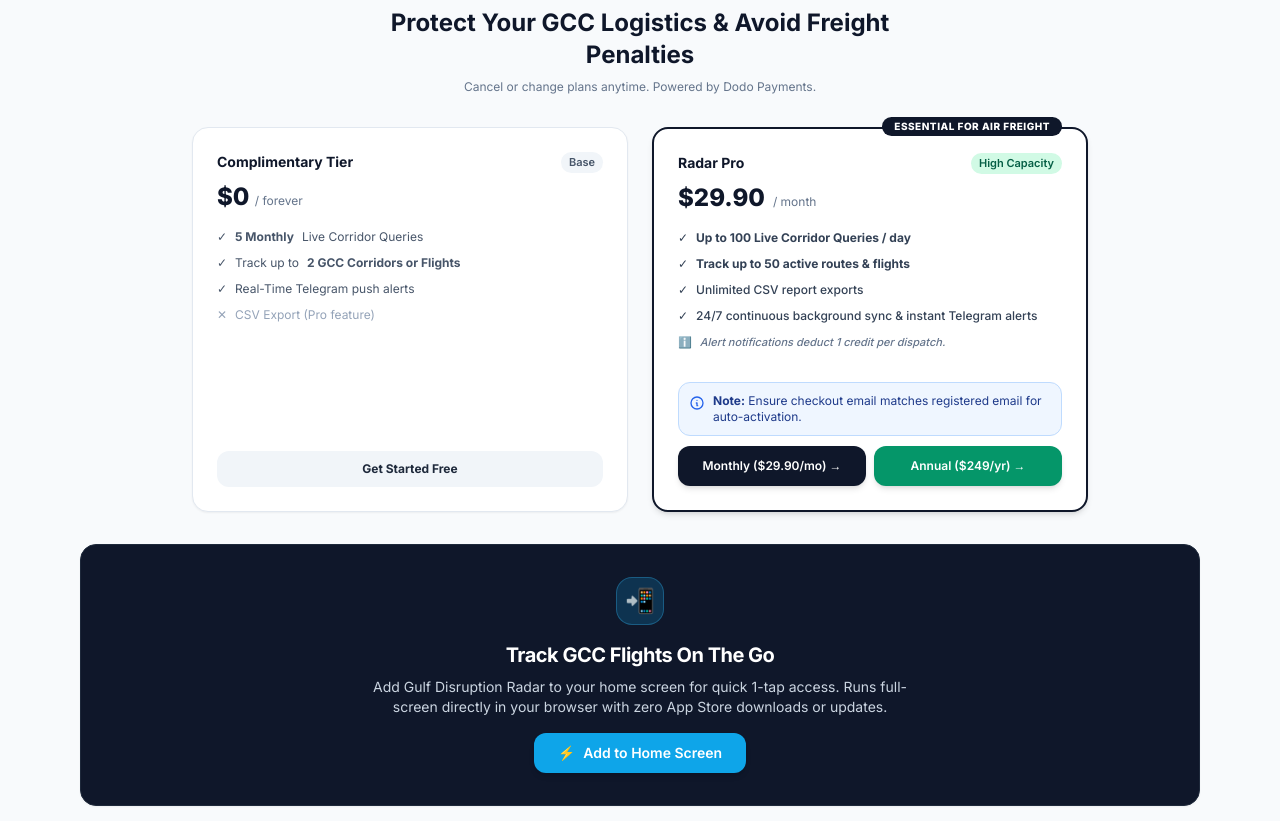
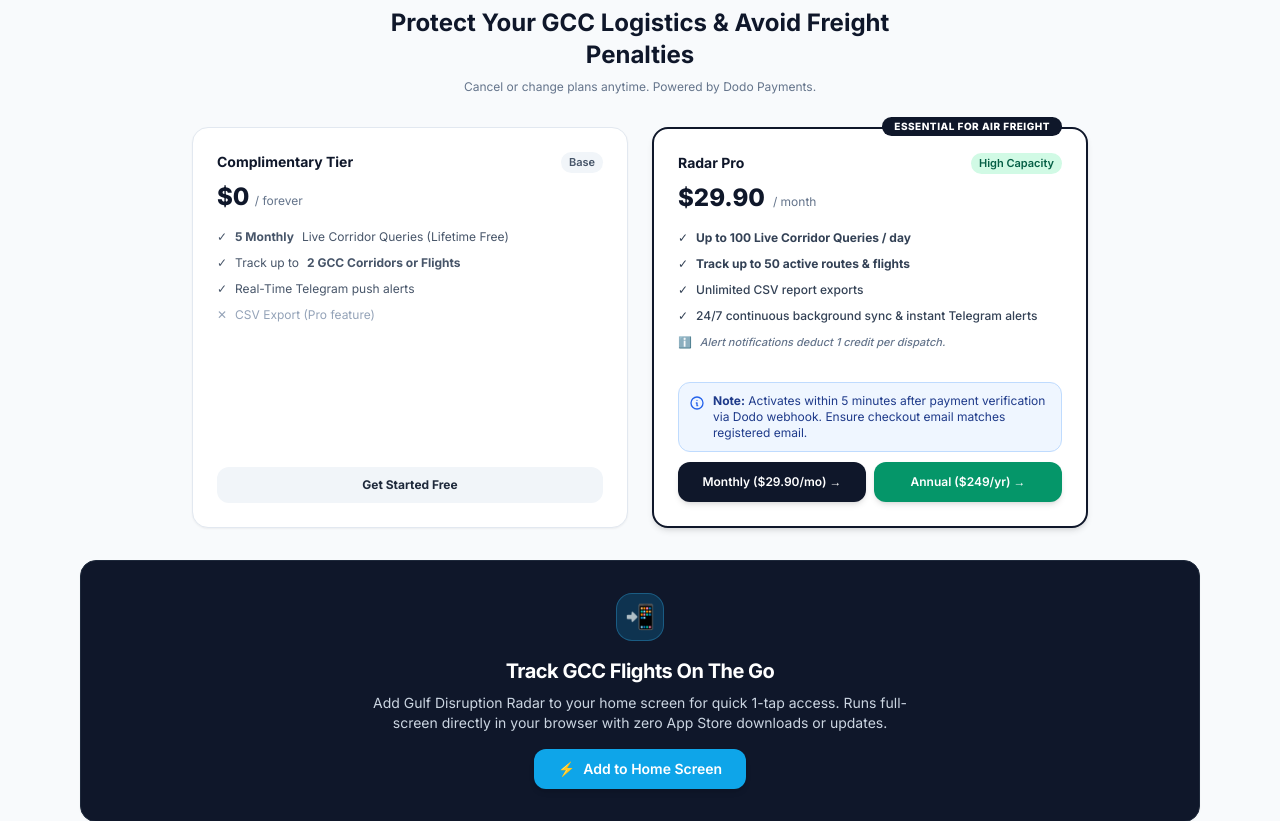
Before and after one commit to Ayhanh/gulf-disruption-radar, a FastAPI app: page / in a window 1280 px wide. Shown: the part 1111-1932 px from the top of the page. Run offline with FastAPI, Linux system fonts and the light colour scheme; data comes from the database, SQL or seed files in the repository; some libraries are stand-ins or nearby versions.

Commit message:
Update quotas, add AeroDataBox legal attribution, and fix rate limits

```diff
--- a/app.py
+++ b/app.py
@@ -199,7 +199,7 @@ async def send_telegram(chat_id: str, message: str):
     await asyncio.to_thread(_send_telegram_worker, chat_id, message)
 
 # ---------------------------------------------------------
-# KULLANICI VE KOTA KONTROLLERİ (GÜNCELLENDİ)
+# KULLANICI VE KOTA KONTROLLERİ
 # ---------------------------------------------------------
 def is_valid_telegram_chat_id(chat_id: str) -> bool:
     return bool(re.fullmatch(r"-?\d{6,20}", str(chat_id).strip())) if chat_id else False
@@ -576,7 +576,7 @@ async def get_sw():
     return FileResponse(static_dir / "sw.js", media_type="application/javascript")
 
 # ---------------------------------------------------------
-# ANA SAYFA & TAKİP ROTALARI (GÜNCELLENMİŞ KOTA KONTROLLERİ)
+# ANA SAYFA & TAKİP ROTALARI (GÜNCELLENMİŞ KOTA KONTROLLERİ - AYDA 5 SORGU)
 # ---------------------------------------------------------
 @app.get("/", response_class=HTMLResponse)
 async def index(request: Request, q: Optional[str] = None):
@@ -592,7 +592,7 @@ async def index(request: Request, q: Optional[str] = None):
         search_limit_reached = False
         remaining_searches = "100/day"
     else:
-        search_limit = 5 # Ücretsiz planda ayda 5 sorgu
+        search_limit = 5 # Ücretsiz planda ayda toplam 5 sorgu
         search_limit_reached = monthly_search_count >= search_limit
         remaining_searches = max(0, search_limit - monthly_search_count)
 
--- a/templates/index.html
+++ b/templates/index.html
@@ -394,7 +394,7 @@
             </div>
         </section>
 
-        <!-- FİYATLANDIRMA TABLOSU (GÜNCELLENMİŞ KOTALAR) -->
+        <!-- FİYATLANDIRMA TABLOSU (GÜNCELLENMİŞ KOTALAR & AKTİVASYON SÜRESİ) -->
         {% if not is_pro %}
         <section id="pricing" class="pt-4">
             <div class="text-center max-w-xl mx-auto mb-8 space-y-2">
@@ -412,7 +412,7 @@
                         </div>
                         <div class="text-2xl font-extrabold text-slate-900 mb-4">$0 <span class="text-xs font-normal text-slate-500">/ forever</span></div>
                         <ul class="text-xs text-slate-600 space-y-2.5 mb-6">
-                            <li class="flex items-center gap-2"><span>✓</span> <b>5 Monthly</b> Live Corridor Queries</li>
+                            <li class="flex items-center gap-2"><span>✓</span> <b>5 Monthly</b> Live Corridor Queries (Lifetime Free)</li>
                             <li class="flex items-center gap-2"><span>✓</span> Track up to <b>2 GCC Corridors or Flights</b></li>
                             <li class="flex items-center gap-2"><span>✓</span> Real-Time Telegram push alerts</li>
                             <li class="flex items-center gap-2 text-slate-400"><span>✕</span> CSV Export (Pro feature)</li>
@@ -456,7 +456,7 @@
                             <svg class="w-4 h-4 text-blue-600 mt-0.5 shrink-0" fill="none" stroke="currentColor" viewBox="0 0 24 24">
                                 <path stroke-linecap="round" stroke-linejoin="round" stroke-width="2" d="M13 16h-1v-4h-1m1-4h.01M21 12a9 9 0 11-18 0 9 9 0 0118 0z"></path>
                             </svg>
-                            <span><strong>Note:</strong> Ensure checkout email matches registered email for auto-activation.</span>
+                            <span><strong>Note:</strong> Activates within 5 minutes after payment verification via Dodo webhook. Ensure checkout email matches registered email.</span>
                         </div>
 
                         <div class="grid grid-cols-1 sm:grid-cols-2 gap-2">
```
